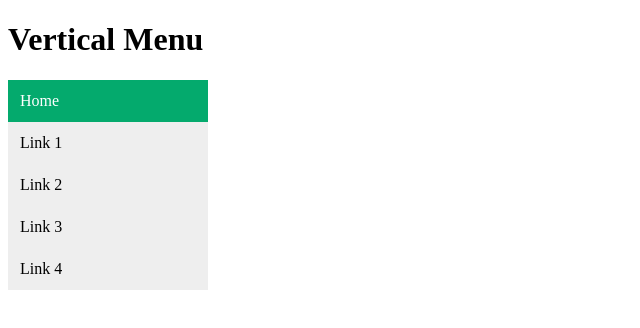
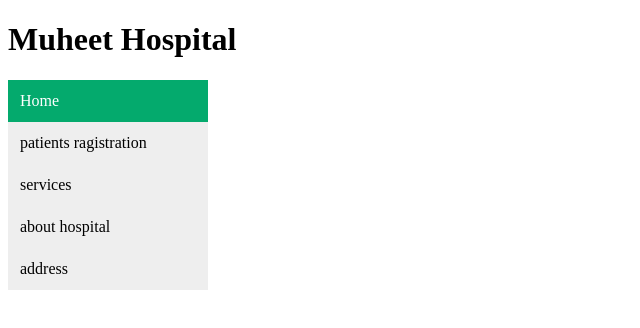
Before and after one commit to Muheet305/Muheet305.github.io, a plain HTML site: page index.html in a window 1280 px wide. Shown: the whole page, without its empty margins (0-640 px from the left). Drawn offline with Linux system fonts and the light colour scheme.

Commit message:
Update index.html

```diff
--- a/index.html
+++ b/index.html
@@ -27,14 +27,14 @@
 </head>
 <body>
 
-<h1>Vertical Menu</h1>
+<h1>Muheet Hospital</h1>
 
 <div class="vertical-menu">
   <a href="#" class="active">Home</a>
-  <a href="#">Link 1</a>
-  <a href="#">Link 2</a>
-  <a href="#">Link 3</a>
-  <a href="#">Link 4</a>
+  <a href="#">patients ragistration</a>
+  <a href="#">services</a>
+  <a href="#">about hospital</a>
+  <a href="#">address </a>
 </div>
 
 </body>
```
